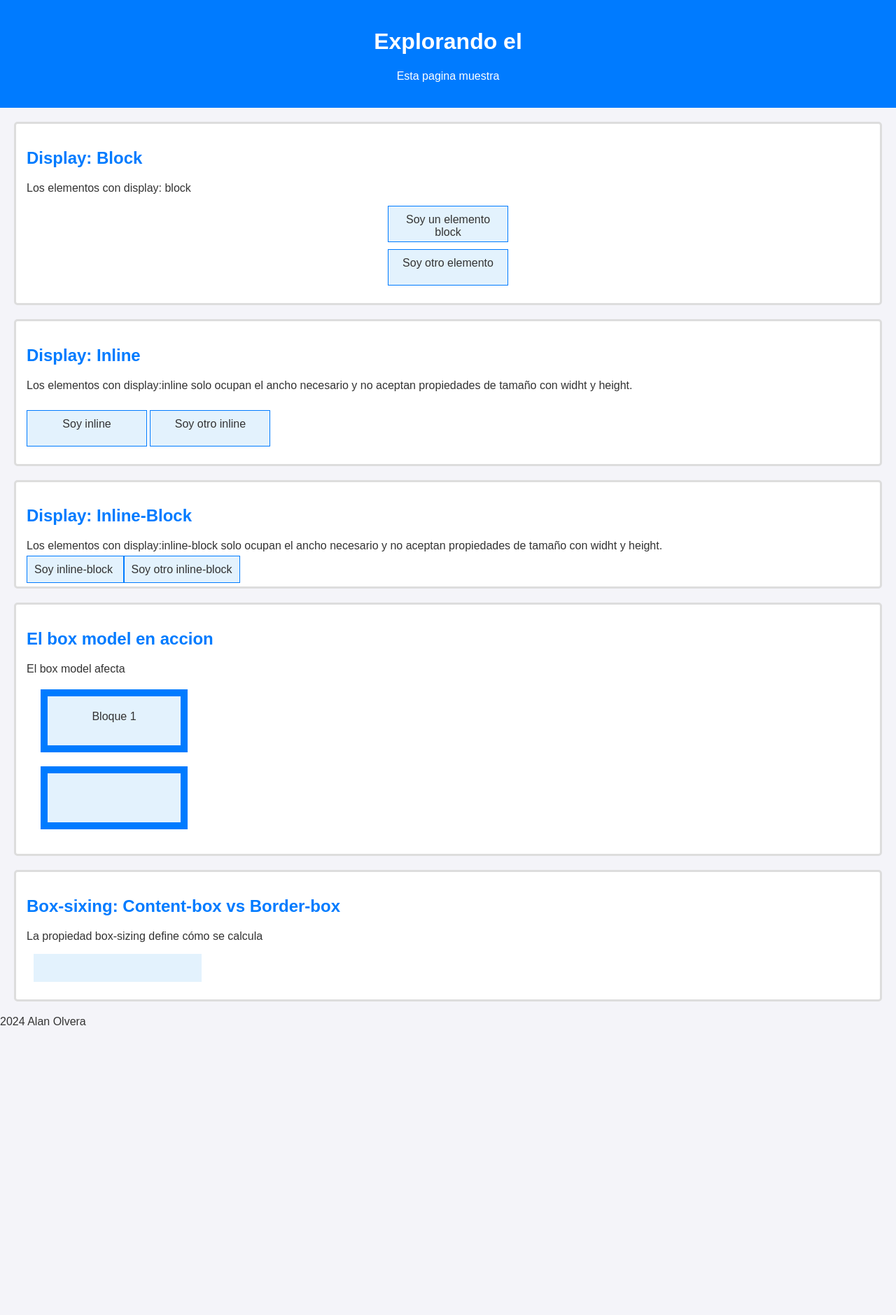
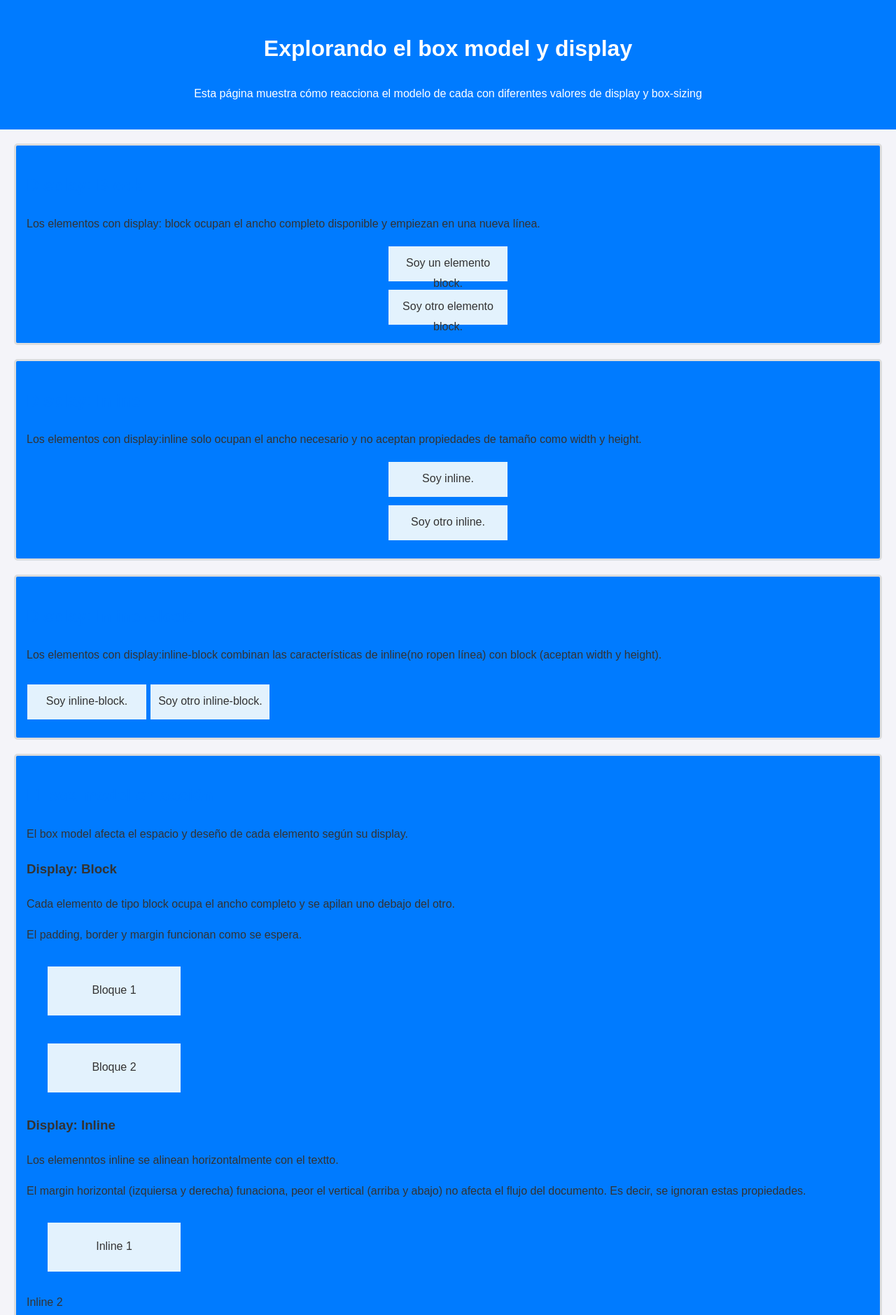
Before and after one commit to AlanOlveraAguilera/frontend-ai-2, a plain HTML site: page clase-21-11-24/index.html in a window 1280 px wide. Shown: the top 1879 px of the page at 70% size. Before the commit the page ends 1469 px from the top, so only its background shows below. Drawn offline with Linux system fonts and the light colour scheme.

Commit message:
cambios realizados en la estructura del html

```diff
--- /dev/null
+++ b/clase-05-12-24/position/style.css
@@ -0,0 +1,59 @@
+:root{
+    --color-background: #f4f4f4;
+    --color-texto: #333;
+    --color-principal: #a6b59a;
+    --color-secundario: #004713;
+}
+
+/* Estilos generales */
+
+*{
+    margin: 0;
+    padding: 0;
+    box-sizing: border-box;
+}
+
+body{
+    font-family: Arial, Helvetica, sans-serif;
+    background-color: var(--color-background);
+    line-height: 1.5;
+    color: var(--color-texto);
+
+}
+
+/* Header */
+
+header{
+    padding: 20px 0;
+    background-color: var(--color-principal);
+    position: sticky;
+    top: 0;
+    z-index: 1000;
+}
+
+.nav-bar{
+    display: flex;
+    align-items: center;
+    padding: 10px 20px;
+    justify-content: space-between;
+}
+
+.logo{
+    font-size: 35px;
+    text-decoration: none;
+}
+
+.nav-menu{
+    font-weight: bold;
+    display: flex;
+    gap: 20px;
+    list-style: none;
+}
+
+.nav-menu li a{
+    text-decoration: none;
+    color: var(--color-texto);
+    font-weight: bold;
+    transition: color 0.3s;
+
+}
--- a/clase-21-11-24/index.html
+++ b/clase-21-11-24/index.html
@@ -8,68 +8,110 @@
 </head>
 <body>
     <header>
-        <h1>Explorando el </h1>
-        <p> Esta pagina muestra
-        </p>
+        <h1>Explorando el box model y display</h1>
+        <p>Esta página muestra cómo reacciona el modelo de cada con diferentes valores de display y box-sizing</p>
     </header>
     <main>
-    <!-- Secciones de pagina -->
+
+        <!-- Secciones de mi pagina -->
+
         <section>
-        <h2> Display: Block</h2>
-        <p>Los elementos con display: block </p>
+            <h2>Display: Block</h2>
+            <p>Los elementos con display: block ocupan el ancho completo disponible y empiezan en una nueva línea.</p>
             <div class="box block">
-            Soy un elemento block
+                Soy un elemento block.
             </div>
             <div class="box block">
-            Soy otro elemento
+                Soy otro elemento block.
             </div>
          </section>
+
          <section>
-        <h2> Display: Inline</h2>
-        <p>Los elementos con display:inline solo ocupan el ancho necesario y no aceptan propiedades
-            de tamaño con widht y height.</p>
+            <h2>Display: Inline</h2>
+            <p>Los elementos con display:inline solo ocupan el ancho necesario y no aceptan propiedades de tamaño como width y height.</p>
             <span class="box inline">
-            Soy inline
+                Soy inline.
             </span>
             <span class="box inline">
-            Soy otro inline
+                Soy otro inline.
             </span>
          </section>
 
          <section>
-        <h2> Display: Inline-Block </h2>
-        <p>Los elementos con display:inline-block solo ocupan el ancho necesario y no aceptan propiedades
-            de tamaño con widht y height.</p>
+            <h2>Display: Inline-Block</h2>
+            <p>Los elementos con display:inline-block combinan las características de inline(no ropen línea) con block (aceptan width y height).</p>
             <span class="box inline-block">
-            Soy inline-block
+                Soy inline-block.
             </span>
             <span class="box inline-block">
-            Soy otro inline-block
+                Soy otro inline-block.
             </span>
          </section>
 
          <section>
-         <h2>El box model en accion </h2>
-         <p>El box model afecta</p>
+            <h2>El box model en acción</h2>
+            <p>El box model afecta el espacio y deseño de cada elemento según su display.</p>
+            <div>
+                <h3>Display: Block</h3>
+                <p>Cada elemento de tipo block ocupa el ancho completo y se apilan uno debajo del otro.</p>
+                <p>El padding, border y margin funcionan como se espera.</p>
                 <div class="box block model">
                     Bloque 1
                 </div>
                 <div class="box block model">
+                    Bloque 2
+                </div>
+            </div>
 
+            <div>
+                <h3> Display: Inline</h3>
+                <p>Los elemenntos inline se alinean horizontalmente con el textto.</p>
+                <p> El margin horizontal (izquiersa y derecha) funaciona, peor el vertical (arriba y abajo) no afecta el flujo del documento. Es decir, se ignoran estas propiedades. </p>
+                <span class="box inline model">
+                    Inline 1
+                </span>
+                <span clas="box inline model">
+                    Inline 2
+                </span>
+            </div>
+            <div>
+                <h3>Display: Inline-Block</h3>
+                <p>Los elementos inline-block se alinean horizontalmente como inline, pero permiten usar width, height, padding, border y margin como los elementos de display block.</p>
+                <span class="box inline-block model">
+                    Inline-block 1
+                </span>
+                <span class="box inline-block model">
+                    Inline-block 2
+                </span>
+            </div>
+
+     <section>
+         <h2>El box model en accion </h2>
+         <p>El box model afecta el espacio y deseño de cada elemento según su display.</p>
+         <p>El padding, border y margin funcionan como se espera. </p>
+         <div class="box block model">
+            Bloque 1
+         </div>
+         <div class="box block model">
+            Bloque 2
          </div>
       </section>
 
       <section>
         <h2>Box-sixing: Content-box vs Border-box</h2>
         <p>La propiedad box-sizing define cómo se calcula</p>
+        <div class="content-box">
+            Content-box
+
+        </div>
         <div class="border-box">
-
+            Border-box
         </div>
       </section>
 
     </main>
     <footer>
-        2024 Alan Olvera
+        2024 Alan Olvera.Todos los derechos reservados.
     </footer>
 
 
--- a/clase-21-11-24/style.css
+++ b/clase-21-11-24/style.css
@@ -30,6 +30,7 @@ body{
     padding: 0;
     background-color: var(--color-backgroun);
     color: #333;
+    line-height: 1.8;
 }
 
 header{
@@ -44,19 +45,19 @@ section{
      el grozor del borde
      el tipo de estilo
      el color */
-    border: 3px solid #ddd;
-    background-color: #fff;
+    border: 3px solid var(--color-bordes);
+    background-color: var(--color-primario);
     border-radius: 5px;
     padding: 15px;
     margin: 20px;
 }
 
 h2{
-    color: #007bff;
+    color: var(--color-primario);
 }
 
 .box{
-    background-color: #e3f2fd;
+    background-color: var(--color-acentos);
     border: 1px solid var(--color-primario);
     margin: 10px auto;
     /* El valor auro en la propiedad de margin hace que el navegador calcule
@@ -80,7 +81,7 @@ h2{
     /* widht y height son ignorados porque los elementos inline no respetan esta propiedad */
 }
 
-.inline{
+.inline-block{
     display: inline-block;
     width: 150px;
     height: 30px;
@@ -99,17 +100,16 @@ h2{
     box-sizing: content-box;
     margin: 10px;
     padding: 20px;
-    border: 10px;
-    background-color: #e3f2fd;
+    border: 10px solid var(--color-primario);
+    background-color: var(--color-acentos);
     width: 200px;
 }
 
 .border-box{
-    box-sizing: border
-    -box;
+    box-sizing: border-box;
     margin: 10px;
     padding: 20px;
-    border: 10px;
-    background-color: #e3f2fd;
+    border: 10px solid var(--color-primario) ;
+    background-color: var(--color-acentos);
     width: 200px;
 }
```
Also changed, not shown: clase-05-12-24/position/index.html (added, +32 -0 lines). Lines whose indentation alone changed are shown as unchanged.
